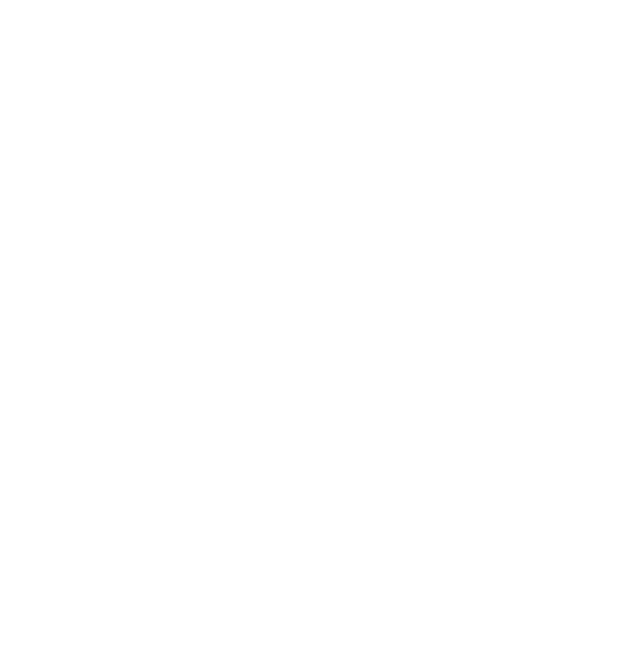
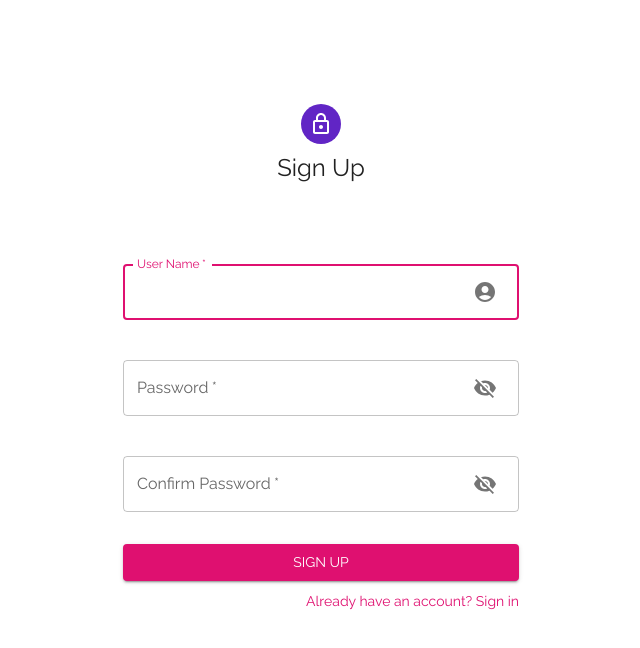
Before and after one commit to lycoris106/wp_final, a React (Create React App) app in the folder frontend/: page /signup in a window 1280 px wide. Before the commit this address had no page. Shown: the top 648 px of the page, without its empty margins (319-959 px from the left). Built offline with nearby package versions, Linux system fonts and the light colour scheme.

Commit message:
login & signup template

```diff
--- a/frontend/src/containers/App.js
+++ b/frontend/src/containers/App.js
@@ -4,11 +4,14 @@
 import { ThemeProvider, createTheme } from "@mui/material/styles";
 import { Routes, Route, Navigate } from "react-router-dom";
 
+import useUser from "../hooks/useUser";
+
 import Search from './Search';
 import Result from './Result';
 import Detail from "./Detail";
 import Submit from "./Submit";
 import Login from "./Login";
+import SignUp from "./SignUp";
 
 const theme = createTheme({
   palette: {
@@ -29,8 +32,21 @@
   }
 });
 
+const UserContext = createContext();
+
 function App() {
+  const {
+    UserData,
+    setUserData
+  } = useUser();
+
   return (
+    <UserContext.Provider
+      value={{
+        UserData,
+        setUserData,
+      }}
+    >
       <ThemeProvider theme={theme}>
         <CssBaseline />
         <Routes>
@@ -45,10 +61,16 @@
           { /* Page for testing Login.js */ }
           <Route path="/login" element={<Login />} />
 
-        <Route path="/" element={<Navigate to="/search" />} />
+          <Route path="/signup" element={<SignUp />} />
+
+          <Route path="/" element={<Navigate to="/login" />} />
+          <Route path="*" element={<Navigate to="/login" />} />
+
+
         </Routes>
       </ThemeProvider>
+    </UserContext.Provider>
   );
 }
 
-export { App };
+export { App, UserContext };
--- a/frontend/src/containers/Login.js
+++ b/frontend/src/containers/Login.js
@@ -1,8 +1,22 @@
-import { Grid, Box, Avatar, Typography, TextField, Button, Link, Paper, Zoom, Alert } from "@mui/material";
+import {
+  Grid,
+  Box,
+  Avatar,
+  Typography,
+  TextField,
+  Button,
+  Link,
+  Paper,
+  Zoom,
+  Alert
+} from "@mui/material";
 import AccountCircleRoundedIcon from '@mui/icons-material/AccountCircleRounded';
-import { useState, useRef, useEffect } from "react";
+import { useState, useRef, useEffect, useContext } from "react";
+import { UserContext } from "./App";
 
 const Login = () => {
+  const { UserData, setUserData } = useContext(UserContext);
+
   const [ username, setUsername ] = useState("");
   const [ password, setPassword ] = useState("");
   const [ timer, setTimer] = useState(0);
--- /dev/null
+++ b/frontend/src/containers/SignUp.js
@@ -0,0 +1,247 @@
+import { useState, useRef } from "react";
+import { useNavigate } from "react-router-dom";
+// import { SIGNUP_MUTATION } from "../graphql/index";
+import { useMutation } from '@apollo/client';
+import {
+  Box,
+  Typography,
+  Grid,
+  Container,
+  Button,
+  Avatar,
+  TextField,
+  InputAdornment,
+  IconButton,
+  Link,
+  Zoom,
+  Alert,
+} from "@mui/material";
+import LockOutlinedIcon from "@mui/icons-material/LockOutlined";
+
+import AccountCircle from "@mui/icons-material/AccountCircle";
+
+import VisibilityOff from "@mui/icons-material/VisibilityOff";
+import Visibility from "@mui/icons-material/Visibility";
+
+
+const SignUp = () => {
+  const navigate = useNavigate();
+  // const [SignupMutation] = useMutation(SIGNUP_MUTATION);
+  const [visibility, setVisibility] = useState(false);
+  const [username, setUsername] = useState("");
+  const [password, setPassword] = useState("");
+  const [confirmPassword, setConfirmPassword] = useState("");
+  const [alert, setAlert] = useState({
+    open: false,
+    message: "",
+    severity: "error",
+  });
+  const [error, setError] = useState({
+    username: false,
+    password: false,
+    confirmPassword: false,
+    username_helperText: "",
+    password_helperText: "",
+    confirmPassword_helperText: "",
+  });
+  const errorRef = useRef({
+    username: false,
+    password: false,
+    confirmPassword: false,
+    username_helperText: "",
+    password_helperText: "",
+    confirmPassword_helperText: "",
+  });
+
+  const handleSubmit = async (event) => {
+    event.preventDefault(); //避免刷新頁面
+    if (username && password && confirmPassword) {
+      if (password !== confirmPassword) {
+        setAlert({
+          open: true,
+          message: "Please confirm your password again",
+          severity: "error",
+        });
+        return;
+      }
+      // else {
+      //   const signUpPayLoad = await SignupMutation({
+      //     variables: {
+      //       data: {
+      //         name: username,
+      //         password: password,
+      //       },
+      //     },
+      //   });
+      //   if (signUpPayLoad.data.createUser.ok) {
+      //     navigate(`/login`);
+      //   } else {
+      //     setAlert({
+      //       open: true,
+      //       message: signUpPayLoad.data.createUser.error,
+      //       severity: "error",
+      //     });
+      //     setUsername("");
+      //     setPassword("");
+      //     setConfirmPassword("");
+      //   }
+      // }
+    } else {
+      if (!username) {
+        errorRef.current = {
+          ...errorRef.current,
+          username: true,
+          username_helperText: "Required",
+        };
+      } else {
+        errorRef.current.username = false;
+      }
+      if (!password) {
+        errorRef.current = {
+          ...errorRef.current,
+          password: true,
+          password_helperText: "Required",
+        };
+      } else {
+        errorRef.current.password = false;
+      }
+      if (!confirmPassword) {
+        errorRef.current = {
+          ...errorRef.current,
+          confirmPassword: true,
+          confirmPassword_helperText: "Required",
+        };
+      } else {
+        errorRef.current.confirmPassword = false;
+      }
+      setError(errorRef.current);
+    }
+  };
+  return (
+    <Container component="main" maxWidth="xs">
+      <Box
+        sx={{
+          marginTop: 12,
+          display: "flex",
+          flexDirection: "column",
+          alignItems: "center",
+        }}
+      >
+        <Avatar sx={{ m: 1, bgcolor: "secondary.main" }}>
+          <LockOutlinedIcon />
+        </Avatar>
+        <Typography component="h1" variant="h5">
+          Sign Up
+        </Typography>
+        <Zoom in={alert.open} sx={{ mt: 2 }} >
+          <Alert severity={alert.severity}>{alert.message}</Alert>
+        </Zoom>
+        <Box component="form" noValidate sx={{ mt: 0 }} onSubmit={handleSubmit}>
+          <Grid container spacing={2}>
+            <Grid item xs={12}>
+              <TextField
+                margin="normal"
+                InputProps={{
+                  endAdornment: (
+                    <InputAdornment position="start">
+                      <AccountCircle />
+                    </InputAdornment>
+                  ),
+                }}
+                onChange={(event) => {
+                  setUsername(event.target.value);
+                }}
+                required
+                fullWidth
+                label="User Name"
+                autoComplete="off"
+                autoFocus
+                error={error.username}
+                helperText={error.username_helperText}
+                value={username}
+              />
+            </Grid>
+            <Grid item xs={12}>
+              <TextField
+                margin="normal"
+                InputProps={{
+                  endAdornment: (
+                    <InputAdornment position="end">
+                      <IconButton
+                        aria-label="toggle password visibility"
+                        onClick={() => setVisibility(!visibility)}
+                      >
+                        {visibility ? <Visibility /> : <VisibilityOff />}
+                      </IconButton>
+                    </InputAdornment>
+                  ),
+                }}
+                onChange={(event) => {
+                  setPassword(event.target.value);
+                }}
+                required
+                fullWidth
+                label="Password"
+                type={visibility ? "text" : "password"}
+                autoComplete="off"
+                error={error.password}
+                helperText={error.password_helperText}
+                value={password}
+              />
+            </Grid>
+            <Grid item xs={12}>
+              <TextField
+                margin="normal"
+                InputProps={{
+                  endAdornment: (
+                    <InputAdornment position="end">
+                      <IconButton
+                        aria-label="toggle password visibility"
+                        onClick={() => setVisibility(!visibility)}
+                      >
+                        {visibility ? <Visibility /> : <VisibilityOff />}
+                      </IconButton>
+                    </InputAdornment>
+                  ),
+                }}
+                onChange={(event) => {
+                  setConfirmPassword(event.target.value);
+                }}
+                required
+                fullWidth
+                label="Confirm Password"
+                type={visibility ? "text" : "password"}
+                autoComplete="off"
+                error={error.confirmPassword}
+                helperText={error.confirmPassword_helperText}
+                value={confirmPassword}
+              />
+            </Grid>
+          </Grid>
+          <Button
+            type="submit"
+            fullWidth
+            variant="contained"
+            sx={{ mt: 3, mb: 1 }}
+          >
+            Sign Up
+          </Button>
+          <Grid container justifyContent="flex-end">
+            <Grid item>
+              <Link
+                component="button"
+                variant="body2"
+                underline="hover"
+                onClick={() => navigate(`/login`)}
+              >
+                {"Already have an account? Sign in"}
+              </Link>
+            </Grid>
+          </Grid>
+        </Box>
+      </Box>
+    </Container>
+  );
+};
+
+export default SignUp;
--- /dev/null
+++ b/frontend/src/hooks/useUser.js
@@ -0,0 +1,18 @@
+import { useState, useRef, useEffect } from "react";
+
+const useUser = () => {
+  const initUser = {
+    username: "testUserName",
+    password: "testPassword",
+    recipeIds: [],
+    signed: false,
+  }
+
+  const [UserData, setUserData] = useState(initUser);
+
+  return {
+    UserData,
+  };
+};
+
+export default useUser;
```
Lines whose indentation alone changed are shown as unchanged.
